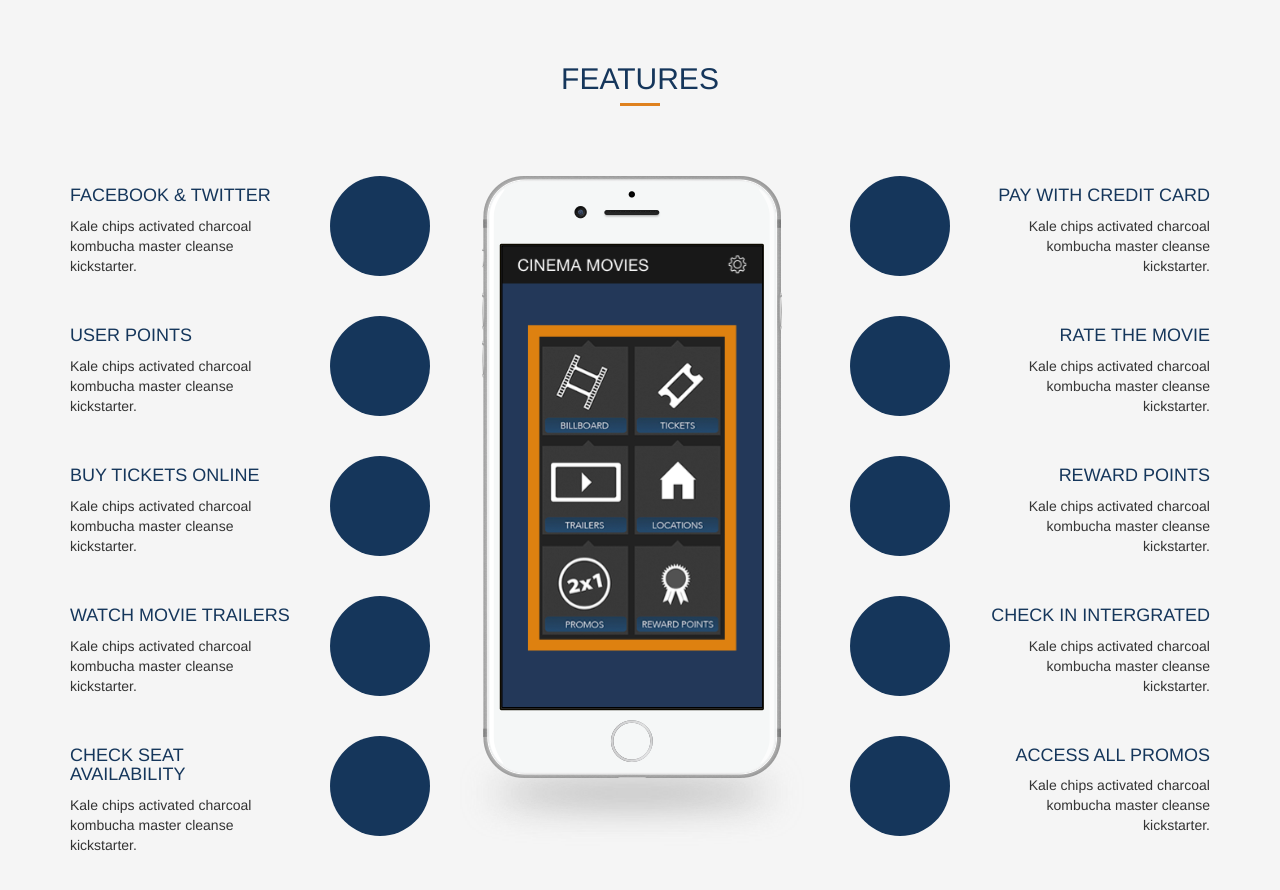
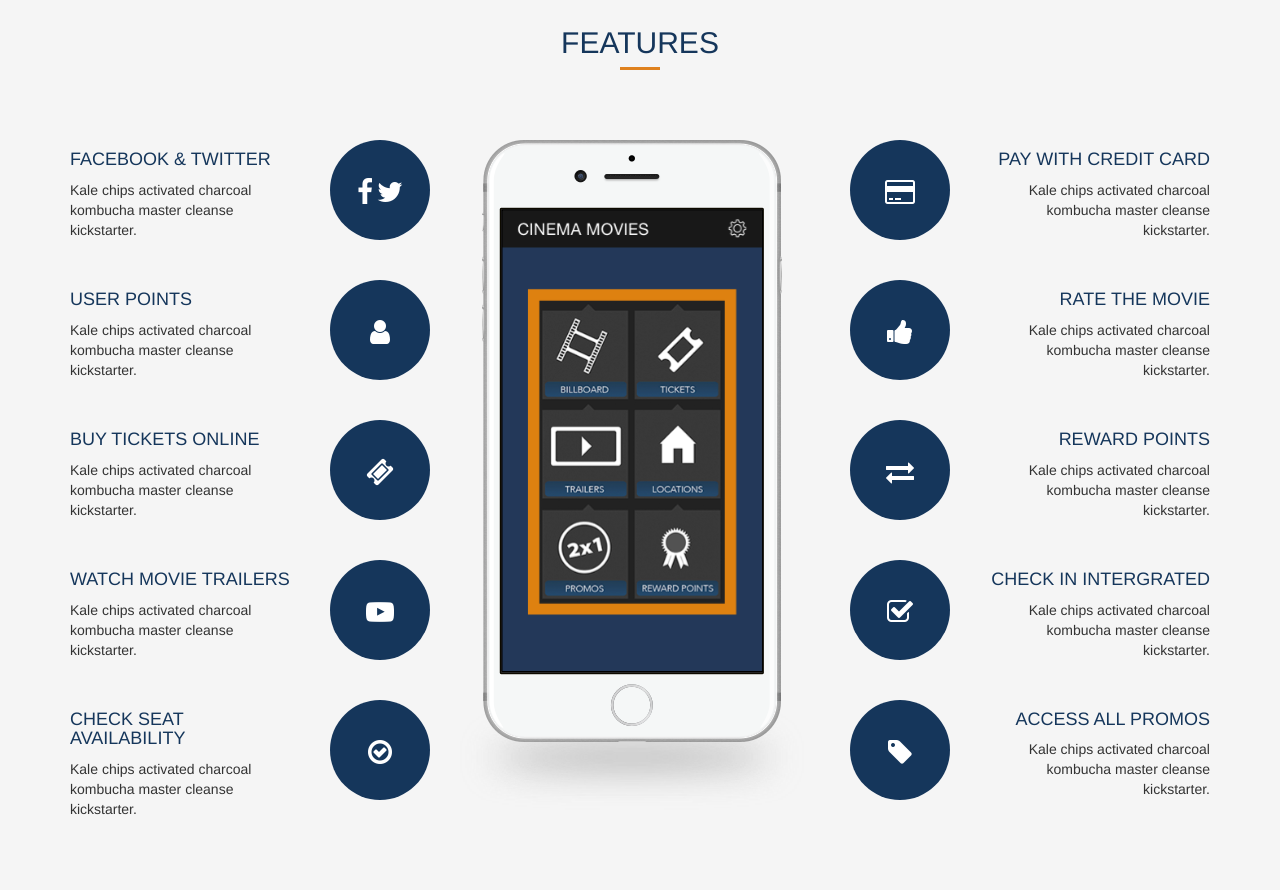
Before and after one commit to Jojokats/landing, a plain HTML site: page index.html in a window 1280 px wide. Shown: the part 1400-2290 px from the top of the page. Drawn offline with nearby package versions, Linux system fonts and the light colour scheme.

Commit message:
Finished adding Fontawesome to #features section

```diff
--- a/css/main.css
+++ b/css/main.css
@@ -116,9 +116,13 @@ h3:after {
   font-size: 2em;
 }
 
+#features .blue-circle div i {
+  font-size: 2em;
+}
+
 #about .blue-circle {
-  width: 50%;
-  padding-bottom: 50%;
+  width: 40%;
+  padding-bottom: 40%;
   margin-bottom: 30px;
 }
 
--- a/index.html
+++ b/index.html
@@ -87,7 +87,6 @@
                     <div>
                       <i class="fa fa-facebook" aria-hidden="true"></i>
                       <i class="fa fa-twitter" aria-hidden="true"></i>
-                      <i class="fa fa-google-plus" aria-hidden="true"></i>
                     </div>
                   </div><!-- /blue-circle -->
 
@@ -141,7 +140,12 @@
                   </div><!-- /content -->
 
                   <div class="col-sm-4">
-                    <div class="blue-circle"></div><!-- /blue-circle -->
+                    <div class="blue-circle">
+                      <div>
+                        <i class="fa fa-facebook" aria-hidden="true"></i>
+                        <i class="fa fa-twitter" aria-hidden="true"></i>
+                      </div>
+                    </div><!-- /blue-circle -->
                   </div><!--/col-sm-4 -->
                 </div><!-- /item-feature -->
 
@@ -152,9 +156,13 @@
                   </div><!-- /content -->
 
                   <div class="col-sm-4">
-                    <div class="blue-circle"></div><!-- /blue-circle -->
+                    <div class="blue-circle">
+                      <div>
+                        <i class="fa fa-user" aria-hidden="true"></i>
+                      </div>
+                    </div><!-- /blue-circle -->
                   </div><!--/col-sm-4 -->
-                </div><!-- /item-feature -->
+                </div><!-- /item-feature row -->
 
                 <div class="item-feature row">
                   <div class="content col-sm-8">
@@ -163,9 +171,13 @@
                   </div><!-- /content -->
                   <div class="col-sm-4">
 
-                    <div class="blue-circle"></div><!-- /blue-circle -->
+                    <div class="blue-circle">
+                      <div>
+                        <i class="fa fa-ticket" aria-hidden="true"></i>
+                      </div>
+                    </div><!-- /blue-circle -->
                   </div><!--/col-sm-4 -->
-                </div><!-- /item-feature -->
+                </div><!-- /item-feature row -->
 
                 <div class="item-feature row">
                   <div class="content col-sm-8">
@@ -174,9 +186,13 @@
                   </div><!-- /content -->
 
                   <div class="col-sm-4">
-                    <div class="blue-circle"></div><!-- /blue-circle -->
+                    <div class="blue-circle">
+                      <div>
+                        <i class="fa fa-youtube-play" aria-hidden="true"></i>
+                      </div>
+                    </div><!-- /blue-circle -->
                   </div><!--/col-sm-4 -->
-                </div><!-- /item-feature -->
+                </div><!-- /item-feature row -->
 
                 <div class="item-feature row">
                   <div class="content col-sm-8">
@@ -185,9 +201,13 @@
                   </div><!-- /content -->
 
                   <div class="col-sm-4">
-                    <div class="blue-circle"></div><!-- /blue-circle -->
+                    <div class="blue-circle">
+                      <div>
+                        <i class="fa fa-check-circle-o" aria-hidden="true"></i>
+                      </div>
+                    </div><!-- /blue-circle -->
                   </div><!--/col-sm-4 -->
-                </div><!-- /item-feature -->
+                </div><!-- /item-feature row -->
               </div><!-- /left-features -->
 
               <div class="features-image text-center col-sm-4">
@@ -202,9 +222,13 @@
                   </div><!-- /content -->
 
                   <div class="col-sm-4 col-sm-pull-8">
-                    <div class="blue-circle"></div><!-- /blue-circle -->
+                    <div class="blue-circle">
+                      <div>
+                        <i class="fa fa-credit-card" aria-hidden="true"></i>
+                      </div>
+                    </div><!-- /blue-circle -->
                   </div><!--/col-sm-4 -->
-                </div><!-- /item-feature -->
+                </div><!-- /item-feature row -->
 
                 <div class="item-feature row">
                   <div class="content col-sm-8 col-sm-push-4 text-right">
@@ -213,9 +237,13 @@
                   </div><!-- /content -->
 
                   <div class="col-sm-4 col-sm-pull-8">
-                    <div class="blue-circle"></div><!-- /blue-circle -->
+                    <div class="blue-circle">
+                      <div>
+                        <i class="fa fa-thumbs-up" aria-hidden="true"></i>
+                      </div>
+                    </div><!-- /blue-circle -->
                   </div><!--/col-sm-4 -->
-                </div><!-- /item-feature -->
+                </div><!-- /item-feature row -->
 
                 <div class="item-feature row row">
                   <div class="content col-sm-8 col-sm-push-4 text-right">
@@ -224,9 +252,13 @@
                   </div><!-- /content -->
 
                   <div class="col-sm-4 col-sm-pull-8">
-                    <div class="blue-circle"></div><!-- /blue-circle -->
+                    <div class="blue-circle">
+                      <div>
+                        <i class="fa fa-exchange" aria-hidden="true"></i>
+                      </div>
+                    </div><!-- /blue-circle -->
                   </div><!--/col-sm-4 -->
-                </div><!-- /item-feature -->
+                </div><!-- /item-feature row -->
 
                 <div class="item-feature row">
                   <div class="content col-sm-8 col-sm-push-4 text-right">
@@ -235,9 +267,13 @@
                   </div><!-- /content -->
 
                   <div class="col-sm-4 col-sm-pull-8">
-                    <div class="blue-circle"></div><!-- /blue-circle -->
+                    <div class="blue-circle">
+                      <div>
+                        <i class="fa fa-check-square-o" aria-hidden="true"></i>
+                      </div>
+                    </div><!-- /blue-circle -->
                   </div><!--/col-sm-4 -->
-                </div><!-- /item-feature -->
+                </div><!-- /item-feature row -->
 
                 <div class="item-feature row">
                   <div class="content col-sm-8 col-sm-push-4 text-right">
@@ -246,9 +282,13 @@
                   </div><!-- /content -->
 
                   <div class="col-sm-4 col-sm-pull-8">
-                    <div class="blue-circle"></div><!-- /blue-circle -->
+                    <div class="blue-circle">
+                      <div>
+                        <i class="fa fa-tag" aria-hidden="true"></i>
+                      </div>
+                    </div><!-- /blue-circle -->
                   </div><!--/col-sm-4 -->
-                </div><!-- /item-feature -->
+                </div><!-- /item-feature row -->
 
               </div><!-- /right-features -->
             </div><!-- /row -->
```
